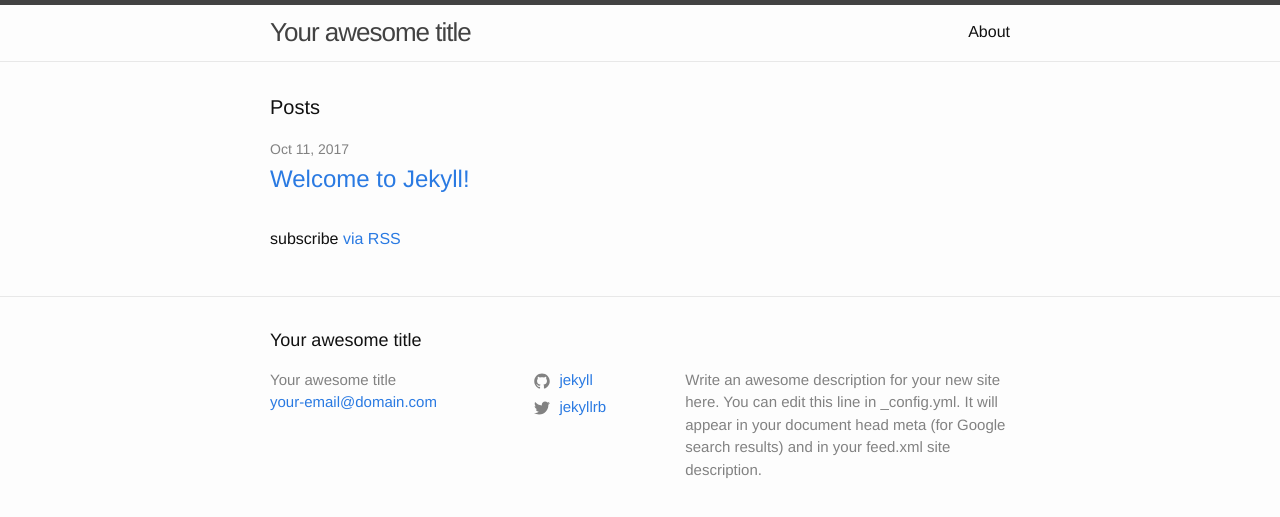
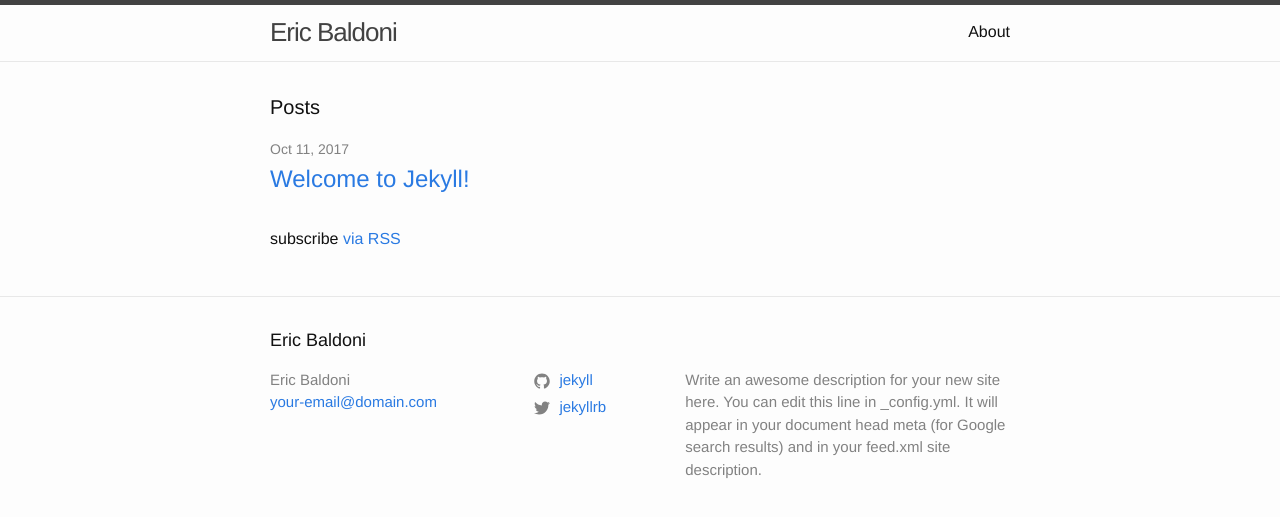
Before and after one commit to eric432/eric432.github.io, a Jekyll site: the page built from index.md, in a window 1280 px wide. Shown: the top 517 px of the page. Built offline with Jekyll 4.4.1, drawn with Linux system fonts in a browser that asks for light colours.

Commit message:
Update title

```diff
--- a/_config.yml
+++ b/_config.yml
@@ -13,7 +13,7 @@
 # you will see them accessed via {{ site.title }}, {{ site.email }}, and so on.
 # You can create any custom variable you would like, and they will be accessible
 # in the templates via {{ site.myvariable }}.
-title: Your awesome title
+title: Eric Baldoni
 email: your-email@domain.com
 description: > # this means to ignore newlines until "baseurl:"
   Write an awesome description for your new site here. You can edit this
```
